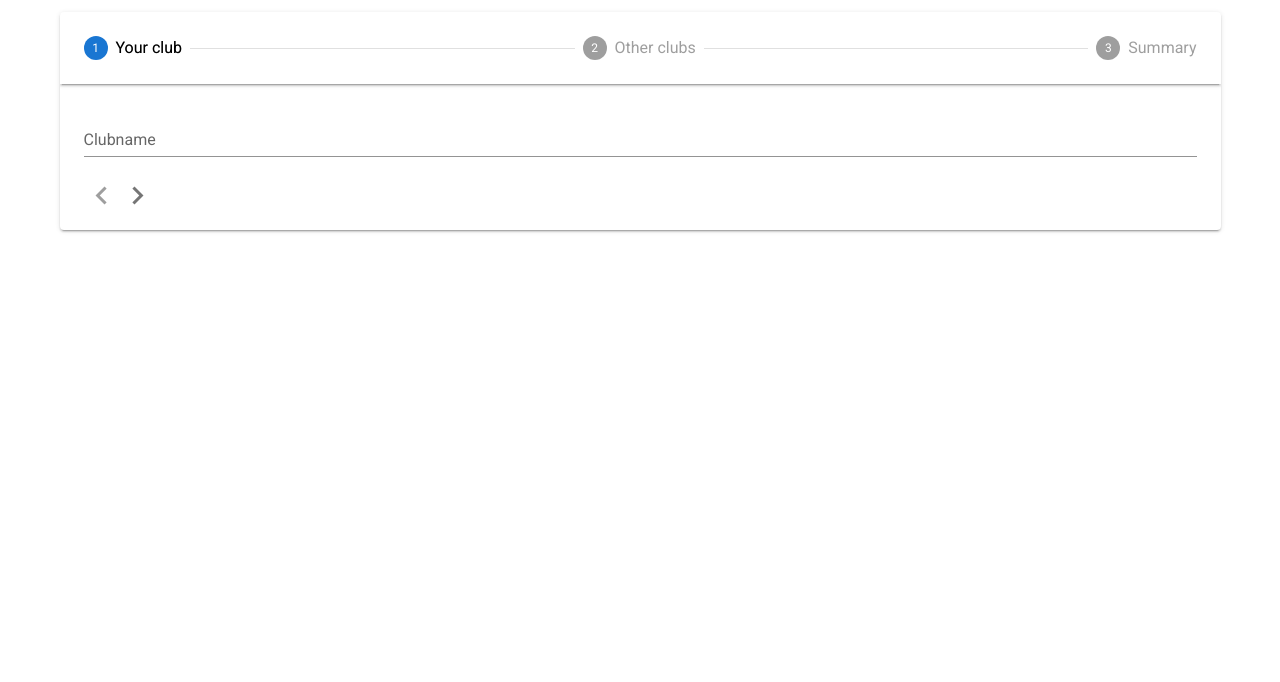
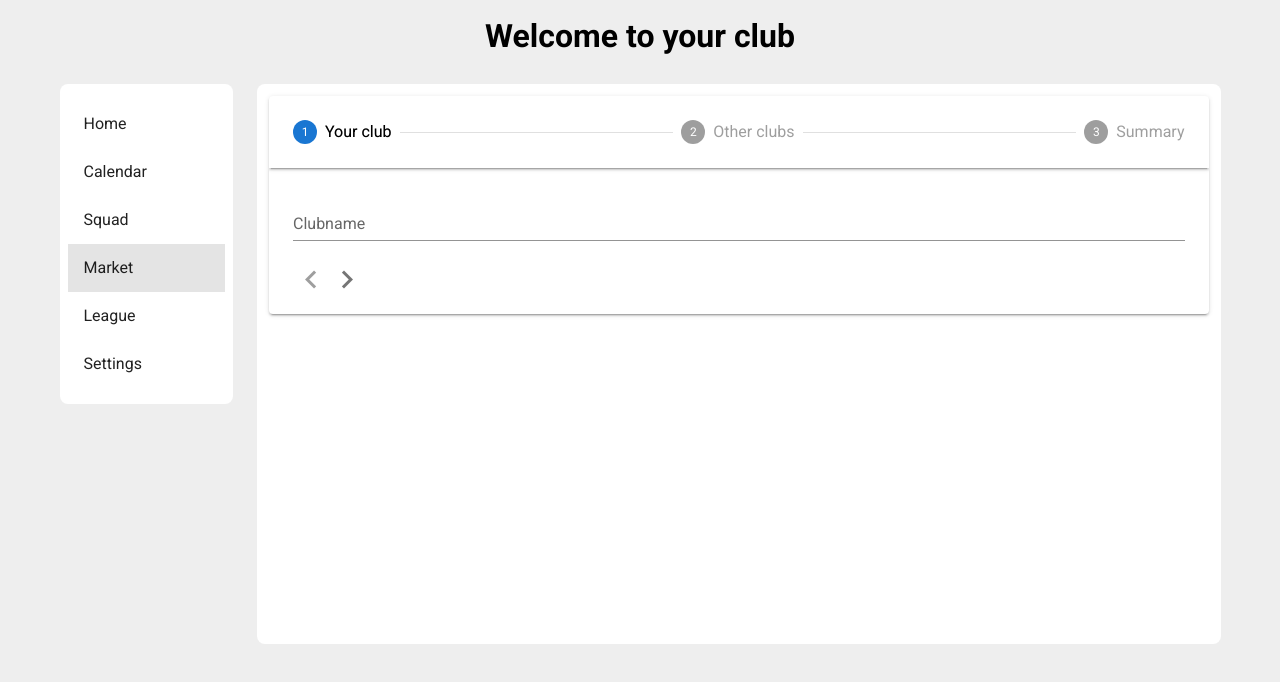
Before and after one commit to SirTellenor/basketball-manager-js, a Vue app: page /#/market in a window 1280 px wide. Shown: the top 682 px of the page. Built offline with nearby package versions, Linux system fonts and the light colour scheme; what vuetify-dialog would draw is missing.

Commit message:
some critical design changes

```diff
--- a/src/App.vue
+++ b/src/App.vue
@@ -1,26 +1,72 @@
 <template>
-  <v-app>
-    <v-app-bar app color="primary" dark v-if="isInstalled">
-      <template v-for="(route, key) in $router.options.routes">
+  <v-app id="inspire">
+    <v-app-bar
+      app
+      flat
+      v-if="$vuetify.breakpoint.mdAndDown"
+    >
+      <v-container class="py-0 fill-height">
         <v-btn
-          :to="route.path"
-          :key="key"
+          v-for="link in $router.options.routes"
+          :key="link.path"
           text
-          v-if="route.name != 'Setup'"
-          depressed
+          :to="link.path"
         >
-          {{ route.name }}
+          {{ link.name }}
         </v-btn>
-      </template>
+     </v-container>
     </v-app-bar>
 
-    <v-main>
+    <v-main class="grey lighten-3">
+      <v-container>
+        <v-row>
+          <v-col cols="12" class="text-center black--text">
+            <h1>
+             Welcome to
+              {{
+                $store.state.settings.clubname
+                ? $store.state.settings.clubname
+                : "your club"
+              }}
+            </h1>
+          </v-col>
+          <v-col cols="2" v-if="$vuetify.breakpoint.lgAndUp">
+            <v-sheet class="pa-2" rounded="lg">
+              <v-list color="transparent">
+                <v-list-item
+                  v-for="link in $router.options.routes"
+                  :key="link.path"
+                  :to="link.path"
+                  link
+                >
+                  <v-list-item-content>
+                    <v-list-item-title>
+                      {{ link.name }}
+                    </v-list-item-title>
+                  </v-list-item-content>
+                </v-list-item>
+              </v-list>
+            </v-sheet>
+          </v-col>
+          <v-col>
+            <v-sheet
+              min-height="70vh"
+              rounded="lg"
+            >
+              <v-main
+                class="pa-0"
+              >
                 <template v-if="isInstalled">
                   <router-view />
                 </template>
                 <template v-else>
                   <Setup />
                 </template>
+              </v-main>
+            </v-sheet>
+          </v-col>
+        </v-row>
+      </v-container>
     </v-main>
   </v-app>
 </template>
@@ -43,5 +89,5 @@ export default {
     this.$store.dispatch("fetchMarket")
     if (this.$store.state.settings.darkMode) this.$vuetify.theme.dark = true
   }
-};
+}
 </script>
--- a/src/components/PlayerCard.vue
+++ b/src/components/PlayerCard.vue
@@ -33,10 +33,24 @@
       </v-row>
     </v-card-text>
     <v-card-actions>
-      <v-btn color="error" @click="dismiss()" block v-if="showDismiss">
+      <v-btn
+        color="error"
+        @click="dismiss()"
+        block
+        v-if="showDismiss"
+        outlined
+        text
+      >
         Dismiss
       </v-btn>
-      <v-btn color="primary" @click="offer()" block v-if="showOffer">
+      <v-btn
+        color="primary"
+        @click="offer()"
+        block
+        v-if="showOffer"
+        text
+        outlined
+      >
         <v-icon class="ma-1">
           mdi-offer
         </v-icon>
--- a/src/components/PlayerTable.vue
+++ b/src/components/PlayerTable.vue
@@ -4,7 +4,6 @@
       :headers="headers"
       :items="items"
       :items-per-page="items.length"
-      class="elevation-1"
       hide-default-footer
       no-data-text="No players found :/"
       item-key="id"
@@ -31,7 +30,7 @@
       v-if="dialog"
       :value="dialog"
       @click:outside="dialog = false"
-      max-width="750px"
+      :max-width="$vuetify.breakpoint.mdAndUp ? '750px' : '100%'"
     >
       <PlayerCard
         v-model="selectedPlayer"
--- a/src/pages/index.vue
+++ b/src/pages/index.vue
@@ -1,18 +1,5 @@
 <template>
   <v-container>
-    <v-row>
-      <v-spacer></v-spacer>
-      <h1>
-        Welcome to
-        {{
-          $store.state.settings.clubname
-            ? $store.state.settings.clubname
-            : "your club"
-        }}!
-      </h1>
-      <v-spacer></v-spacer>
-    </v-row>
-    <v-divider />
     <br />
     <br />
     <v-alert
--- a/src/pages/league.vue
+++ b/src/pages/league.vue
@@ -2,7 +2,7 @@
   <v-container>
     <v-data-table
       :headers="headers"
-      :items="$store.state.clubs"
+      :items="items"
       :single-expand="true"
       :expanded.sync="expanded"
       item-key="name"
@@ -12,7 +12,9 @@
       <template v-slot:expanded-item="{ item }">
         <td colspan="12">
           <v-container>
-            <PlayerTable :items="item.players" />
+            <PlayerTable
+              :items="item.players"
+            />
           </v-container>
         </td>
       </template>
@@ -37,6 +39,21 @@ export default {
         }
       ]
     };
+  },
+  computed: {
+    items() {
+      const items = []
+      this.$store.state.clubs.forEach(club => {
+        const _club = {
+          ...club
+        }
+        _club.players.forEach(player => {
+          player.club = club.name
+        });
+        items.push(_club)
+      });
+      return items
+    }
   }
 };
 </script>
--- a/src/pages/market.vue
+++ b/src/pages/market.vue
@@ -52,7 +52,7 @@
         v-if="dialog"
         :value="dialog"
         @click:outside="dialog = false"
-        max-width="750px"
+        :max-width="$vuetify.breakpoint.mdAndUp ? '750px' : '100%'"
       >
         <PlayerCard
           v-model="selectedPlayer"
--- a/src/router/index.js
+++ b/src/router/index.js
@@ -13,7 +13,8 @@ const routes = [
   {
     path: "/",
     name: "Home",
-    component: Index
+    component: Index,
+    icon: 'mdi-account'
   },
   {
     path: "/calendar",
```
Lines whose indentation alone changed are shown as unchanged.
